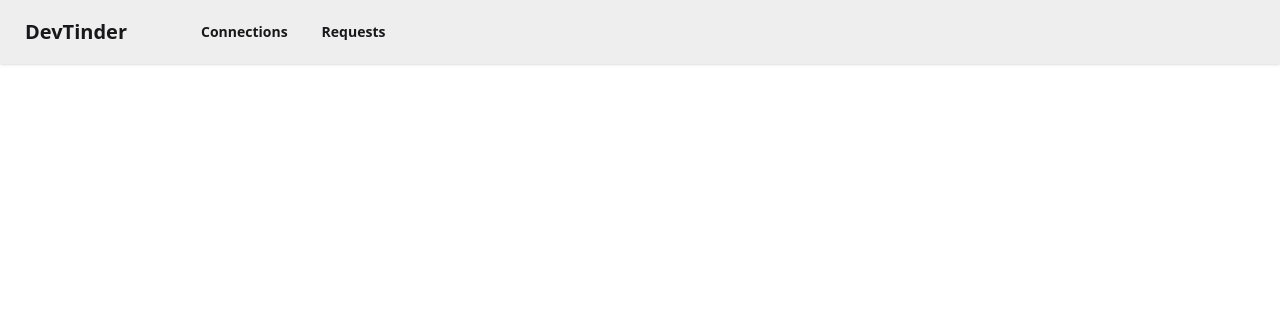
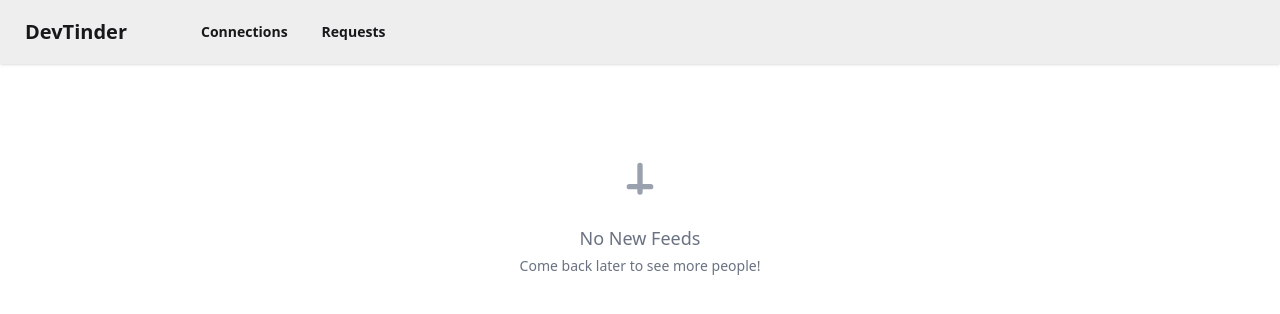
Before and after one commit to Bappy38/devTinder-dashboard, a React (Vite) app: page / in a window 1280 px wide. Shown: the top 314 px of the page. Built offline with nearby package versions, Linux system fonts and the light colour scheme; no server answers.

Commit message:
Made feed functioning

```diff
--- a/src/components/Feed.jsx
+++ b/src/components/Feed.jsx
@@ -25,8 +25,27 @@ const Feed = () => {
         }
     }
 
-    if (!users) {
-        return <></>
+    if (!users || users.length === 0) {
+        return (
+            <div className="flex flex-col justify-center items-center mt-20 text-gray-500">
+                <svg
+                    xmlns="http://www.w3.org/2000/svg"
+                    className="h-16 w-16 mb-4 text-gray-400"
+                    fill="none"
+                    viewBox="0 0 24 24"
+                    stroke="currentColor"
+                >
+                    <path
+                        strokeLinecap="round"
+                        strokeLinejoin="round"
+                        strokeWidth="2"
+                        d="M8 16h8m-4-8v8m0 0v2m0-2H8m8 0h-4"
+                    />
+                </svg>
+                <p className="text-lg font-medium">No New Feeds</p>
+                <p className="text-sm mt-1">Come back later to see more people!</p>
+            </div>
+        );
     }
 
     return (
@@ -35,17 +54,6 @@ const Feed = () => {
                 user={users[0]}
             />
         </div>
-
-        // <div>
-        //     {
-        //         users.map(user => (
-        //             <UserCard
-        //                 key={user._id}
-        //                 user={user}
-        //             />
-        //         ))
-        //     }
-        // </div>
     );
 };
 
--- a/src/components/UserCard.jsx
+++ b/src/components/UserCard.jsx
@@ -1,36 +1,54 @@
 import axios from "axios";
 import { ENDPOINTS } from "../constants/endpoints";
+import { useDispatch } from "react-redux";
+import { removeUserFromFeed } from "../store/feedSlice";
 
-const UserCard = ({user}) => {
-
+const UserCard = ({ user }) => {
+    const dispatch = useDispatch();
     const { _id, firstName, lastName, about, photoUrl } = user;
 
     const handleAction = async (action) => {
         try {
-            const response = await axios.post(ENDPOINTS.SEND_REQUEST(action, _id), {}, {
-                withCredentials: true
+            await axios.post(ENDPOINTS.SEND_REQUEST(action, _id), {}, {
+                withCredentials: true,
             });
-            console.log(response);
+            dispatch(removeUserFromFeed(user));
         } catch (err) {
             console.error(err);
         }
-    }
+    };
 
     return (
-        <div className="card bg-base-300 w-96 h-[400px] shadow-sm flex">
-            <figure>
+        <div className="card bg-base-300 w-80 md:w-96 h-[460px] shadow-md flex flex-col">
+            <figure className="h-60 w-full overflow-hidden rounded-t-md">
                 <img
                     src={photoUrl}
                     alt="profile photo"
-                    className="mt-2 rounded-md max-w-full max-h-full object-cover"/>
+                    className="w-full h-full object-fill rounded-md"
+                />
             </figure>
-            <div className="card-body">
-                <h2 className="card-title">{firstName} {lastName}</h2>
-                <p>{about}</p>
 
-                <div className="card-actions justify-center mt-2">
-                    <button className="btn btn-primary" onClick={() => handleAction("ignored")}>Ignore</button>
-                    <button className="btn btn-secondary" onClick={() => handleAction("interested")}>Interested</button>
+            <div className="card-body flex flex-col justify-between">
+                <div>
+                    <h2 className="card-title text-center">{firstName} {lastName}</h2>
+                    <p className="text-sm text-gray-600 mt-2 line-clamp-3">
+                        {about}
+                    </p>
+                </div>
+
+                <div className="card-actions justify-center mt-4">
+                    <button
+                        className="btn btn-outline btn-primary w-28"
+                        onClick={() => handleAction("ignored")}
+                    >
+                        Ignore
+                    </button>
+                    <button
+                        className="btn btn-primary w-28"
+                        onClick={() => handleAction("interested")}
+                    >
+                        Interested
+                    </button>
                 </div>
             </div>
         </div>
--- a/src/store/feedSlice.js
+++ b/src/store/feedSlice.js
@@ -8,12 +8,12 @@ const feedSlice = createSlice({
         addFeed: (_, action) => {
             return action.payload;
         },
-        removeFeed: () => {
-            return null;
+        removeUserFromFeed: (state, action) => {
+            return state.filter((user) => user._id !== action.payload._id);
         }
     }
 });
 
-export const { addFeed, removeFeed } = feedSlice.actions;
+export const { addFeed, removeUserFromFeed } = feedSlice.actions;
 
 export default feedSlice.reducer;
```
